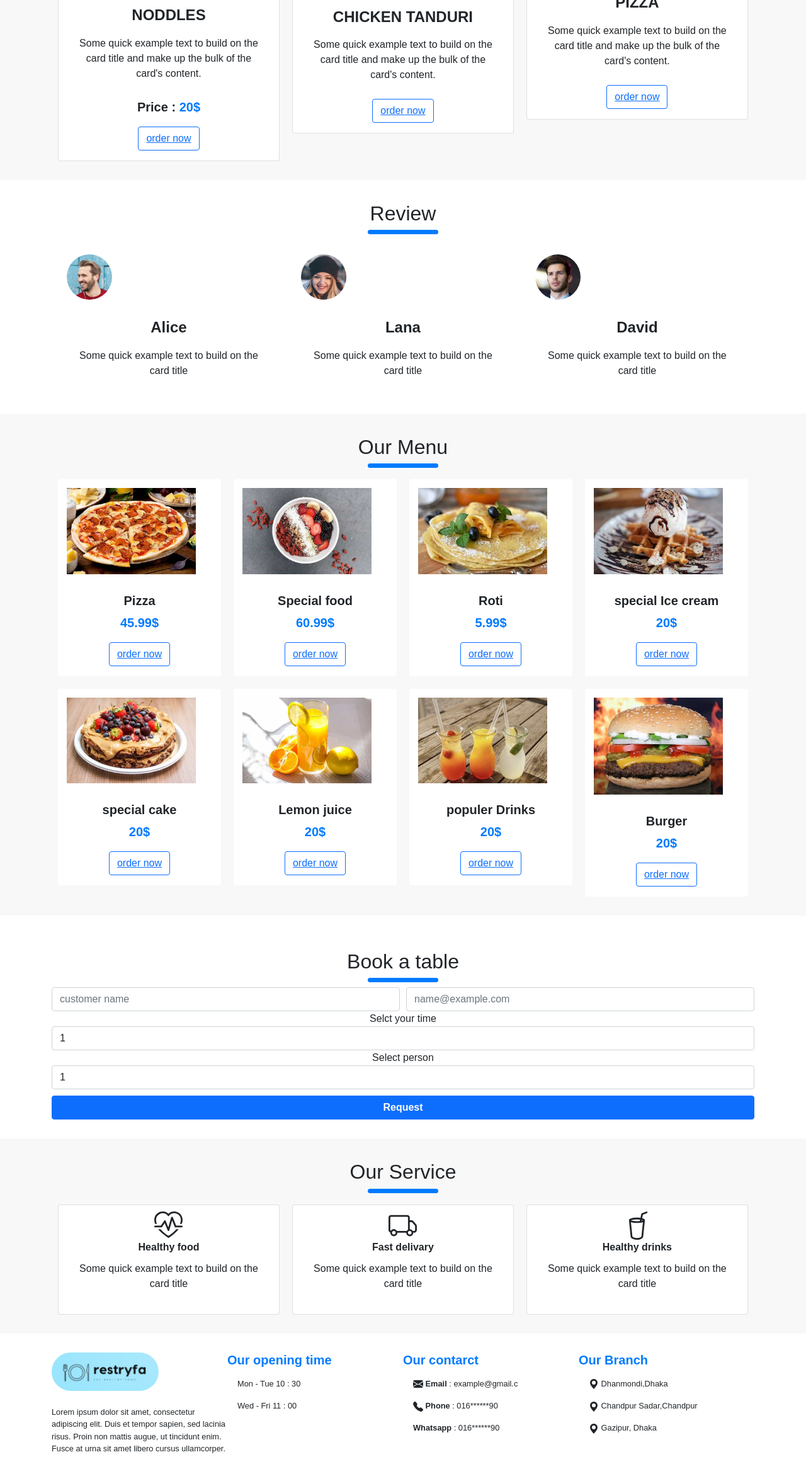
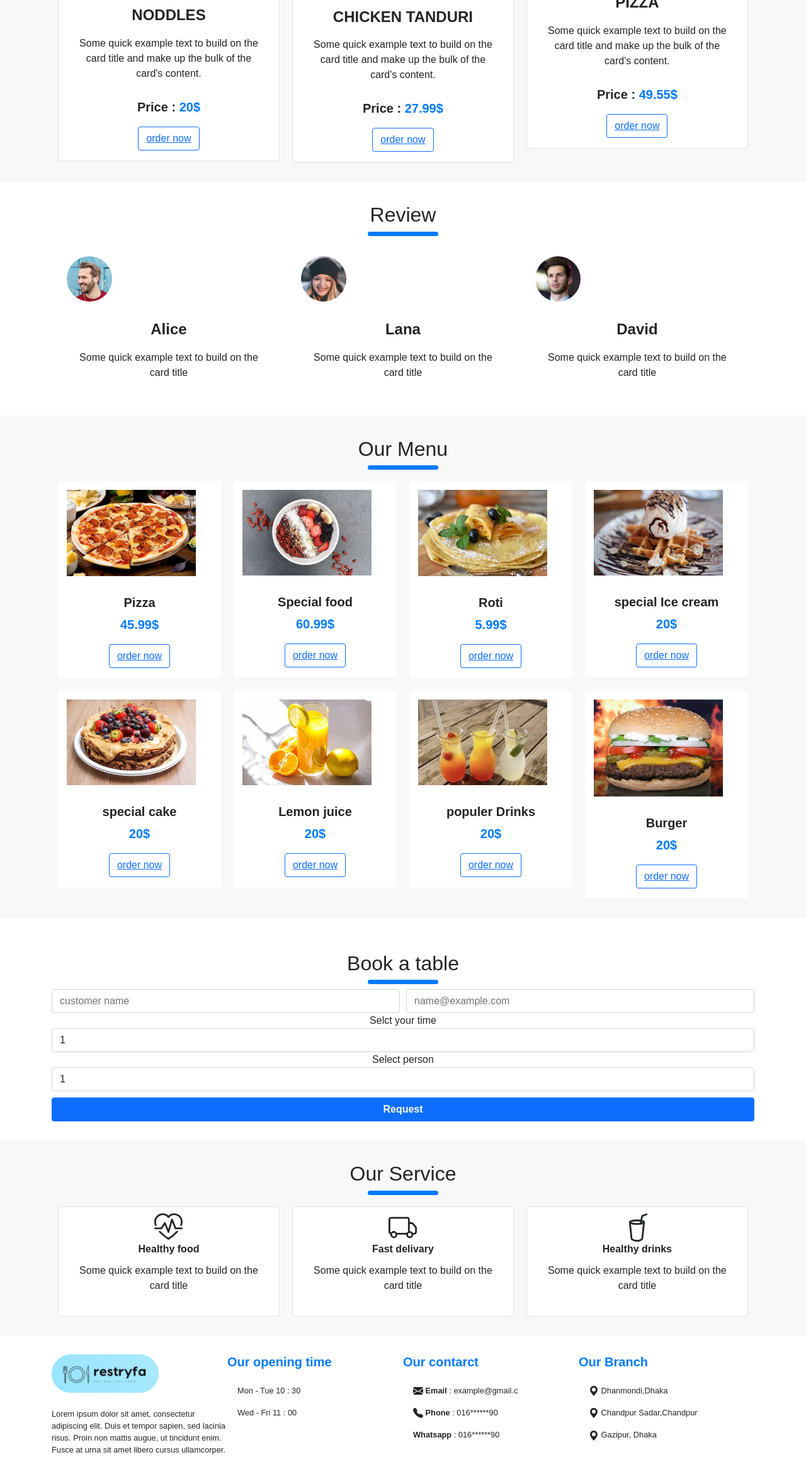
Before and after one commit to ashrafulislamsakib/food, a plain HTML site: page index.html in a window 1280 px wide. Shown: the part 1522-3863 px from the top of the page at 63% size. Drawn offline with Linux system fonts and the light colour scheme; a web font is replaced by a local one.

Commit message:
Update index.html

```diff
--- a/index.html
+++ b/index.html
@@ -126,6 +126,10 @@
   	  								<h4 style="font-weight:bold" >CHICKEN TANDURI</h4>
   	  								<p class="card-text text__description">Some quick example text to build on the card title and make up the bulk of the card's content.</p>
 
+									<div class="price">
+  	  									<p>Price : <span>27.99$</span></p>
+  	  								</div>
+
   	  								<button class="btn btn-outline-primary">
   	  									<a href="#" >order now</a>
   	  								</button>
@@ -140,7 +144,12 @@
   	  							<div class="card-body">
   	  								<h4 style="font-weight:bold" >PIZZA</h4>
   	  								<p class="card-text text__description">Some quick example text to build on the card title and make up the bulk of the card's content.</p>
-  	  								<button class="btn btn-outline-primary">
+
+									<div class="price">
+  	  									<p>Price : <span>49.55$</span></p>
+  	  								</div>
+
+									<button class="btn btn-outline-primary">
   	  									<a href="#" >order now</a>
   	  								</button>
   	  							</div>
@@ -502,7 +511,7 @@
 
   	  			<div class="col-3">
   	  				<h5 class="footer-h5" >Our opening time</h5>
-  	  				<ul class="list-group">
+  	  				<ul class="list-group mt-3 mb-3">
   	  					<li class="list-group-item">Mon - Tue 10 : 30</li>
   	  					<li class="list-group-item">Wed - Fri 11 : 00</li>
   	  				</ul>
@@ -510,7 +519,7 @@
 
   	  			<div class="col-3 col--6">
   	  				<h5 class="footer-h5" >Our contarct</h5>
-  	  				<ul class="list-group">
+  	  				<ul class="list-group mt-3 mb-3">
   	  					<li class="list-group-item">
   	  						<svg xmlns="http://www.w3.org/2000/svg" width="16" height="16" fill="currentColor" class="bi bi-envelope-fill" viewBox="0 0 16 16">
   	  						<path d="M.05 3.555A2 2 0 0 1 2 2h12a2 2 0 0 1 1.95 1.555L8 8.414.05 3.555ZM0 4.697v7.104l5.803-3.558L0 4.697ZM6.761 8.83l-6.57 4.027A2 2 0 0 0 2 14h12a2 2 0 0 0 1.808-1.144l-6.57-4.027L8 9.586l-1.239-.757Zm3.436-.586L16 11.801V4.697l-5.803 3.546Z"/>
@@ -529,7 +538,7 @@
 
   	  			<div class="col-3">
   	  				<h5 class="footer-h5" >Our Branch</h5>
-  	  				<ul class="list-group">
+  	  				<ul class="list-group mt-3 mb-3">
   	  					<li class="list-group-item">
   	  						<svg xmlns="http://www.w3.org/2000/svg" width="16" height="16" fill="currentColor" class="bi bi-geo-alt-fill" viewBox="0 0 16 16">
   	  							<path d="M8 16s6-5.686 6-10A6 6 0 0 0 2 6c0 4.314 6 10 6 10zm0-7a3 3 0 1 1 0-6 3 3 0 0 1 0 6z"/>
```
